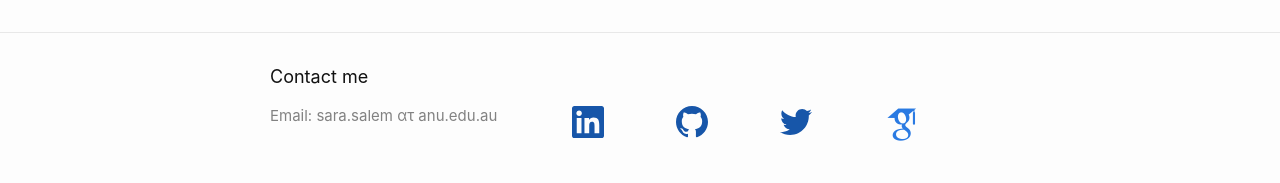
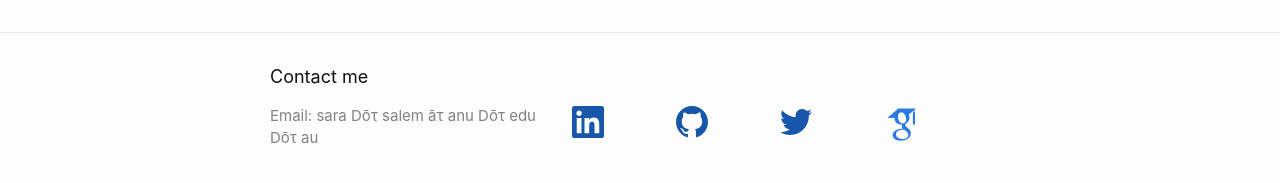
Before and after one commit to shamouda/shamouda.github.io, a Jekyll site: the page built from services.md, in a window 1280 px wide. Shown: the part 240-423 px from the top of the page. Built offline with Jekyll 4.4.1, drawn with Linux system fonts in a browser that asks for light colours; some web fonts are replaced.

Commit message:
Update footer.html

```diff
--- a/_includes/footer.html
+++ b/_includes/footer.html
@@ -9,7 +9,7 @@
       <div class="footer-col footer-col-1">
         <ul class="contact-list">
           <li class="p-name">
-            Email: sara.salem  ατ  anu.edu.au <br/>
+            Email: sara Dōτ salem āτ anu Dōτ edu Dōτ au <br/>
             </li>
             {%- if site.email -%}
             <li></li>
```
